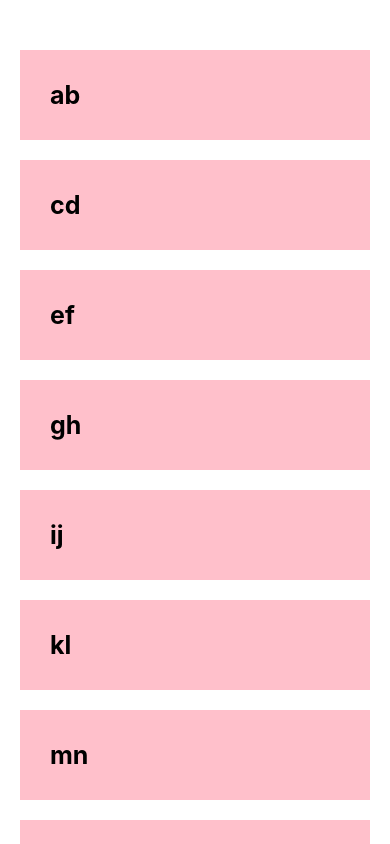
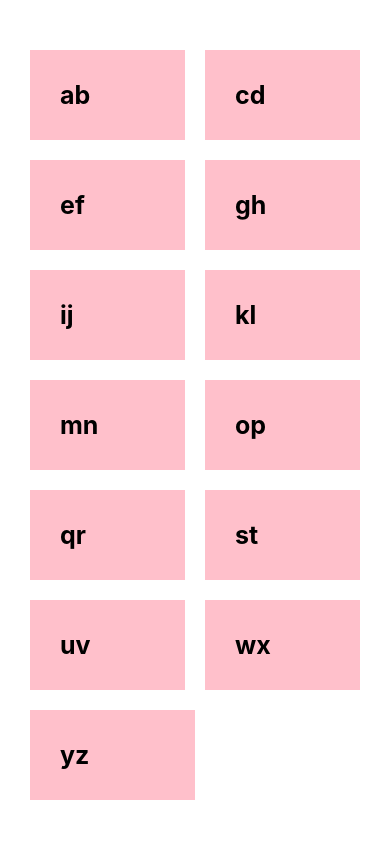
Before and after one commit to sumansharma01/reactNative, a React Native app: screen / in a window 390 px wide. Built offline with nearby package versions, Linux system fonts and the light colour scheme.

Commit message:
added flatlist

```diff
--- a/App.js
+++ b/App.js
@@ -1,28 +1,28 @@
 import { StatusBar } from 'expo-status-bar';
 import React, { useState } from 'react';
-import { StyleSheet, Text, View, ScrollView} from 'react-native';
+import { StyleSheet, Text, View, FlatList} from 'react-native';
 
 const App=()=> {
   const [person,setPerson]=useState([
-    {name:'ab',key:1},
-    {name:'cd',key:'2'},
-    {name:'ef',key:'3'},
-    {name:'gh',key:'4'},
-    {name:'ij',key:'5'},
-    {name:'kl',key:'6'},
-    {name:'mn',key:'7'},
-    {name:'op',key:'8'},
-    {name:'qr',key:'9'},
-    {name:'st',key:'10'},
-    {name:'uv',key:'11'},
-    {name:'wx',key:'12'},
-    {name:'yz',key:13},
+    {name:'ab',id:1},
+    {name:'cd',id:'2'},
+    {name:'ef',id:'3'},
+    {name:'gh',id:'4'},
+    {name:'ij',id:'5'},
+    {name:'kl',id:'6'},
+    {name:'mn',id:'7'},
+    {name:'op',id:'8'},
+    {name:'qr',id:'9'},
+    {name:'st',id:'10'},
+    {name:'uv',id:'11'},
+    {name:'wx',id:'12'},
+    {name:'yz',id:'13'},
   ])
 
   return (
     <View style={styles.container}>
 
-      <ScrollView>
+      {/* <ScrollView>
 
         {person.map(p=>{
           return(
@@ -34,7 +34,21 @@ const App=()=> {
 
         })}
 
-      </ScrollView>
+      </ScrollView> */}
+
+
+      {/* Flatlist is better to use considering the performance, also can use numColumns */}
+      {/* Flatlist just loads data upto which the content could be scrolled while map loads all
+      hence the better performance  */}
+
+      <FlatList
+        numColumns={2}
+        keyExtractor={(item)=>{return(item.id)}}
+        data={person}
+        renderItem={({item})=>{return(
+          <Text style={[styles.mapP,styles.boldText]}>{item.name}</Text>)
+        }}
+      />
 
       <StatusBar style="auto" />
     </View>
@@ -55,7 +69,9 @@ const styles = StyleSheet.create({
     marginBottom:20,
     backgroundColor:'pink',
     padding:30,
-    fontSize:25
+    fontSize:25,
+    marginHorizontal:10,
+    width:165
   },
   boldText:{
     fontWeight:'bold'
```
